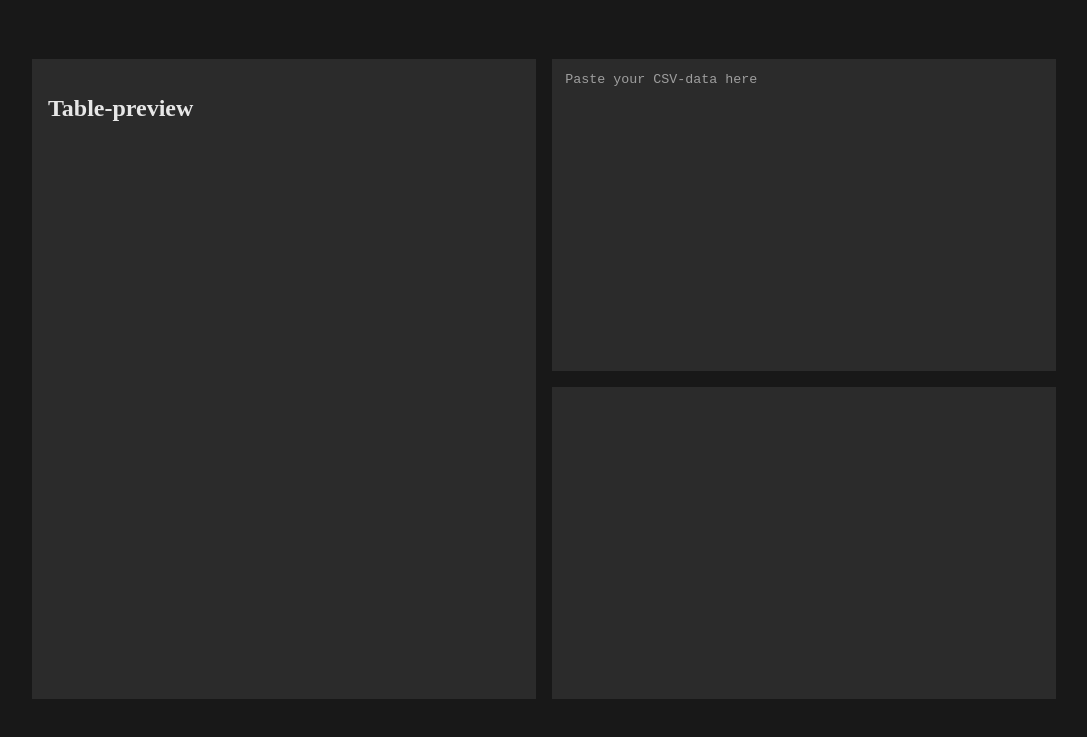
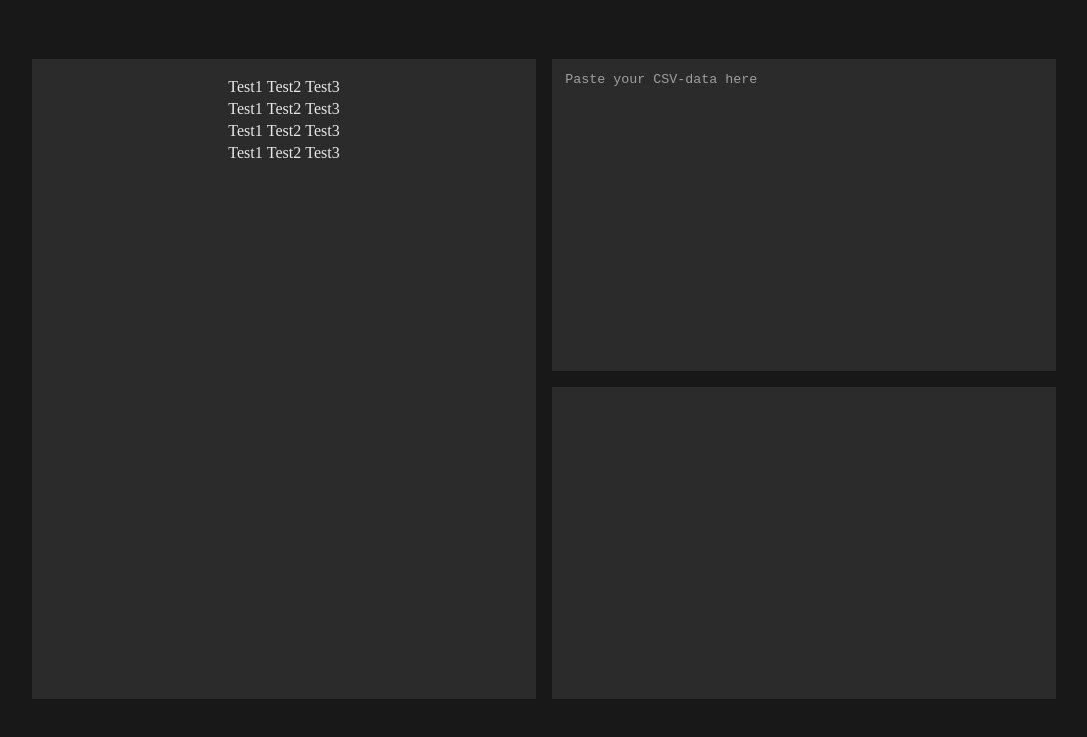
Before and after one commit to 02rasjac/csv-to-latex, a plain HTML site: page index.html in a window 1280 px wide. Shown: the part 61-798 px from the top of the page, without its empty margins (96-1183 px from the left). Drawn offline with Linux system fonts and the light colour scheme.

Commit message:
Add HTML-table for testing

```diff
--- a/index.html
+++ b/index.html
@@ -11,7 +11,30 @@
     <h1>Convert CSV to Latex table</h1>
     <div class="container">
       <section id="preview">
-        <h2>Table-preview</h2>
+        <table>
+          <tbody>
+            <tr>
+              <td>Test1</td>
+              <td>Test2</td>
+              <td>Test3</td>
+            </tr>
+            <tr>
+              <td>Test1</td>
+              <td>Test2</td>
+              <td>Test3</td>
+            </tr>
+            <tr>
+              <td>Test1</td>
+              <td>Test2</td>
+              <td>Test3</td>
+            </tr>
+            <tr>
+              <td>Test1</td>
+              <td>Test2</td>
+              <td>Test3</td>
+            </tr>
+          </tbody>
+        </table>
       </section>
       <section id="csv">
         <textarea name="csv-in" id="csv-in" cols="30" rows="10" placeholder="Paste your CSV-data here" wrap="off"></textarea>
--- a/style.css
+++ b/style.css
@@ -59,6 +59,14 @@ h1 {
   width: 100%;
 }
 
+#preview table {
+  margin: 0 auto;
+}
+
+#preview table td {
+  margin: 5em 2em;
+}
+
 /*
 =================
 ------ CSV ------
```
